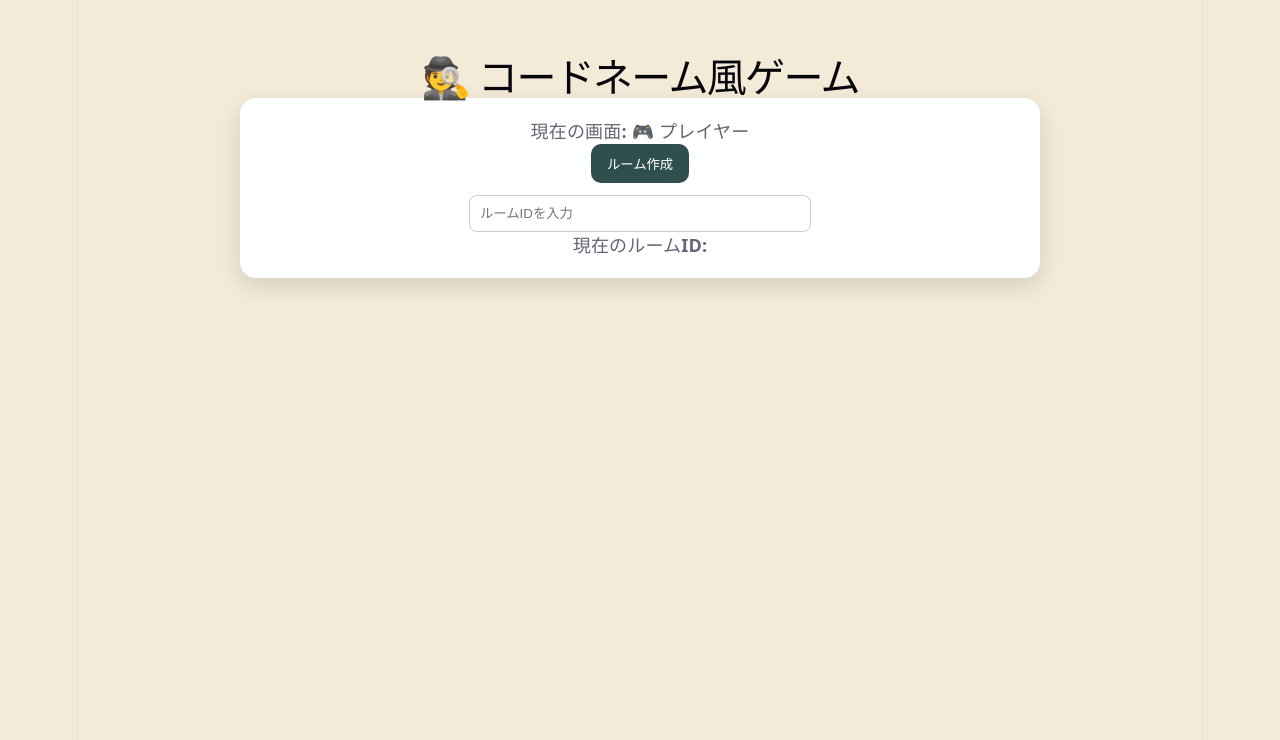
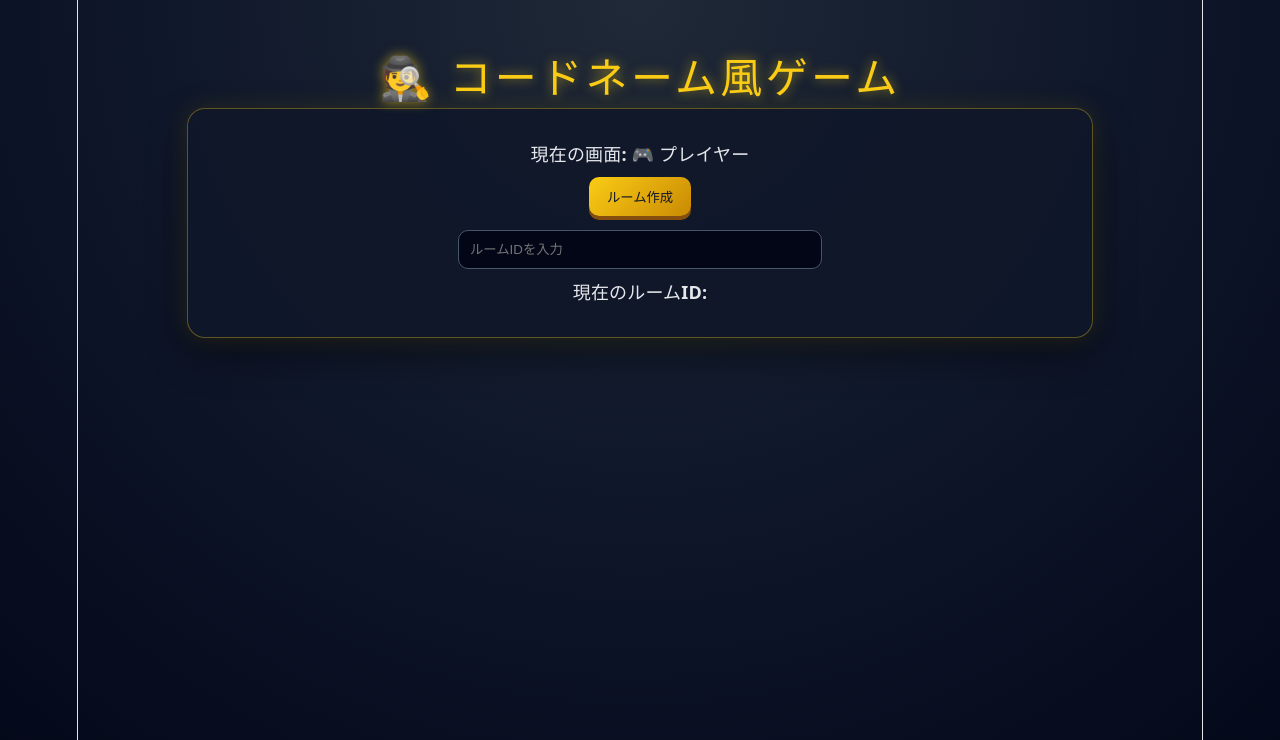
Before and after one commit to Introduction-to-icl/codenames-app, a React (Vite) app: page / in a window 1280 px wide. Shown: the top 740 px of the page. Built offline with nearby package versions, Linux system fonts and the light colour scheme.

Commit message:
いったん完成

```diff
--- a/src/App.css
+++ b/src/App.css
@@ -1,6 +1,8 @@
 body {
   margin: 0;
-  background: #f3ead8;
+  background:
+    radial-gradient(circle at top, #1f2937 0%, #0f172a 45%, #020617 100%);
+  color: #e5e7eb;
   font-family: system-ui, sans-serif;
 }
 
@@ -11,102 +13,173 @@ body {
 }
 
 .title {
-  font-size: 40px;
-  margin-bottom: 8px;
+  font-size: 42px;
+  margin-bottom: 18px;
+  letter-spacing: 0.08em;
+  color: #facc15;
+  text-shadow: 0 0 12px rgba(250, 204, 21, 0.6);
 }
 
 .panel {
-  background: white;
-  border-radius: 16px;
-  padding: 20px;
-  margin: 0 auto 24px;
-  max-width: 760px;
-  box-shadow: 0 8px 24px rgba(0, 0, 0, 0.12);
+  background: rgba(15, 23, 42, 0.88);
+  border: 1px solid rgba(250, 204, 21, 0.35);
+  border-radius: 18px;
+  padding: 22px;
+  margin: 0 auto 28px;
+  max-width: 860px;
+  box-shadow:
+    0 0 24px rgba(250, 204, 21, 0.12),
+    0 16px 40px rgba(0, 0, 0, 0.45);
+}
+
+.panel p {
+  margin: 10px 0;
+}
+
+a {
+  color: #93c5fd;
+  word-break: break-all;
 }
 
 button {
   border: none;
   border-radius: 10px;
-  padding: 10px 16px;
+  padding: 10px 18px;
   font-weight: bold;
   cursor: pointer;
 }
 
 .primary-button {
-  background: #2f4f4f;
-  color: white;
+  background: linear-gradient(135deg, #facc15, #ca8a04);
+  color: #111827;
+  box-shadow: 0 4px 0 #854d0e;
 }
 
 .turn-button {
-  background: #444;
-  color: white;
+  background: #334155;
+  color: #e5e7eb;
   margin-left: 8px;
+  border: 1px solid #64748b;
 }
 
 .room-input {
-  margin-top: 12px;
-  padding: 10px;
-  width: 320px;
-  border-radius: 8px;
-  border: 1px solid #ccc;
+  margin-top: 14px;
+  padding: 11px;
+  width: 340px;
+  max-width: 90%;
+  border-radius: 10px;
+  border: 1px solid #475569;
+  background: #020617;
+  color: #e5e7eb;
+  outline: none;
+}
+
+.room-input:focus {
+  border-color: #facc15;
+  box-shadow: 0 0 10px rgba(250, 204, 21, 0.35);
 }
 
 .board {
   display: grid;
   grid-template-columns: repeat(5, 130px);
-  gap: 12px;
+  gap: 14px;
   justify-content: center;
 }
 
 .card {
-  height: 86px;
+  height: 90px;
   font-size: 18px;
-  font-weight: bold;
+  font-weight: 800;
   border-radius: 14px;
-  border: 2px solid #d2c3a4;
-  background: #fffaf0;
-  box-shadow: 0 5px 0 #c7b58f;
-  transition: transform 0.1s, box-shadow 0.1s;
+  border: 1px solid #334155;
+  background:
+    linear-gradient(145deg, #1e293b, #020617);
+  color: #f8fafc;
+  box-shadow:
+    inset 0 0 12px rgba(255, 255, 255, 0.04),
+    0 6px 0 #020617,
+    0 12px 22px rgba(0, 0, 0, 0.38);
+  transition: transform 0.12s, box-shadow 0.12s, filter 0.12s;
+  position: relative;
+}
+
+.card::before {
+  content: "TOP SECRET";
+  position: absolute;
+  top: 7px;
+  left: 9px;
+  font-size: 9px;
+  letter-spacing: 0.12em;
+  color: rgba(250, 204, 21, 0.55);
 }
 
 .card:hover {
-  transform: translateY(-2px);
+  transform: translateY(-3px);
+  filter: brightness(1.12);
 }
 
 .card:active {
   transform: translateY(3px);
-  box-shadow: 0 2px 0 #c7b58f;
+  box-shadow:
+    inset 0 0 12px rgba(255, 255, 255, 0.04),
+    0 2px 0 #020617;
 }
 
 .card.red {
-  background: #d94a4a;
-  color: white;
-  border-color: #9f2727;
-  box-shadow: 0 5px 0 #9f2727;
+  background: linear-gradient(145deg, #991b1b, #450a0a);
+  color: #fee2e2;
+  border-color: #ef4444;
+  box-shadow: 0 6px 0 #450a0a, 0 0 18px rgba(239, 68, 68, 0.25);
 }
 
 .card.blue {
-  background: #3f6fd9;
-  color: white;
-  border-color: #25428a;
-  box-shadow: 0 5px 0 #25428a;
+  background: linear-gradient(145deg, #1d4ed8, #172554);
+  color: #dbeafe;
+  border-color: #60a5fa;
+  box-shadow: 0 6px 0 #172554, 0 0 18px rgba(96, 165, 250, 0.25);
 }
 
 .card.civilian {
-  background: #d8c6a3;
-  color: #3a2a18;
-  border-color: #9c8058;
-  box-shadow: 0 5px 0 #9c8058;
+  background: linear-gradient(145deg, #78716c, #292524);
+  color: #fafaf9;
+  border-color: #a8a29e;
+  box-shadow: 0 6px 0 #292524;
 }
 
 .card.assassin {
-  background: #222;
-  color: white;
-  border-color: black;
-  box-shadow: 0 5px 0 black;
+  background: linear-gradient(145deg, #18181b, #000);
+  color: #facc15;
+  border-color: #facc15;
+  box-shadow: 0 6px 0 #000, 0 0 22px rgba(250, 204, 21, 0.35);
 }
 
 .winner {
-  font-size: 28px;
-  color: #d14;
+  font-size: 30px;
+  color: #facc15;
+  text-shadow: 0 0 12px rgba(250, 204, 21, 0.7);
 }
+
+@media (max-width: 760px) {
+  .app {
+    padding: 18px;
+  }
+
+  .title {
+    font-size: 30px;
+  }
+
+  .board {
+    grid-template-columns: repeat(5, 1fr);
+    gap: 8px;
+  }
+
+  .card {
+    height: 70px;
+    font-size: 13px;
+    border-radius: 10px;
+  }
+
+  .card::before {
+    font-size: 7px;
+  }
+}
```
